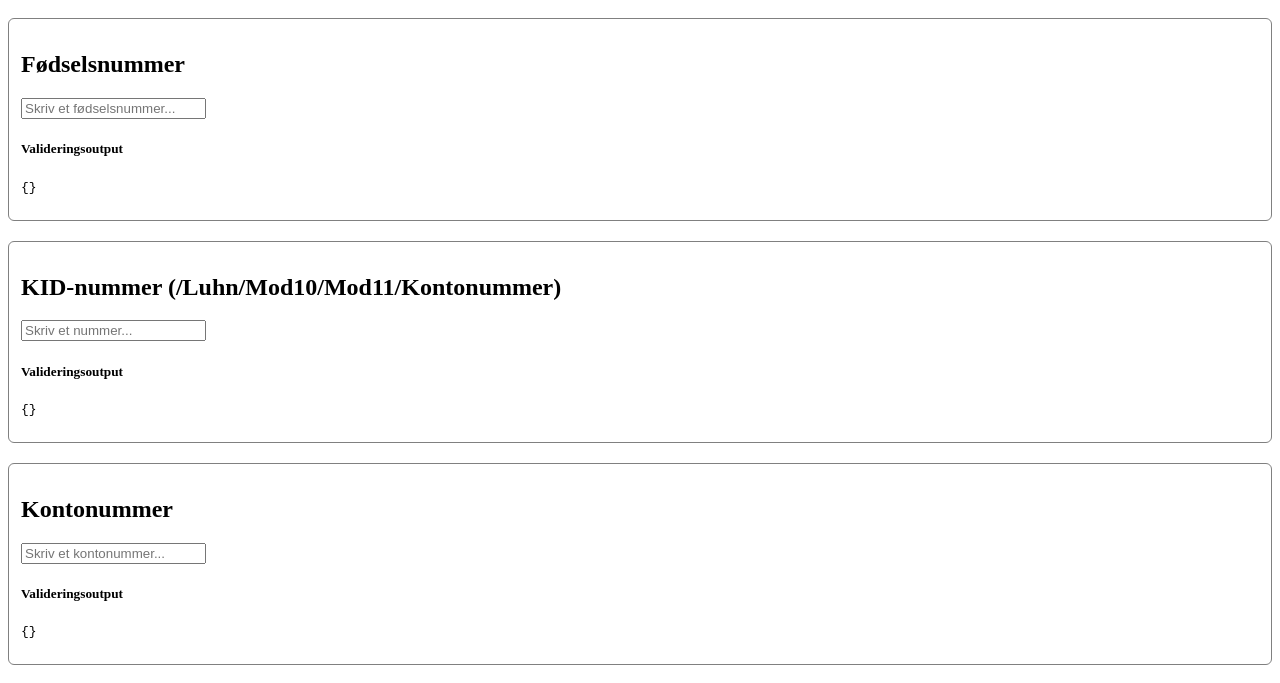
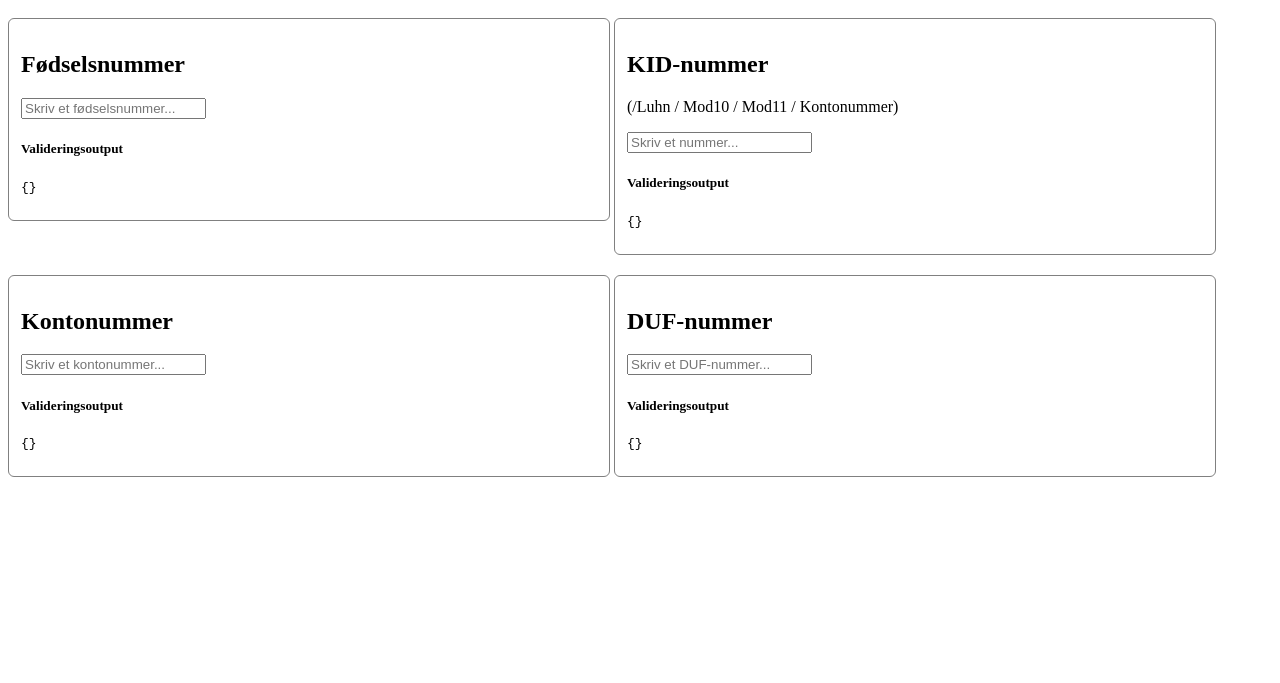
Before and after one commit to tonneask/norsk-nummer-validering, a plain HTML site: page docs/index.html in a window 1280 px wide. Shown: the part 48-731 px from the top of the page. Drawn offline with Linux system fonts and the light colour scheme.

Commit message:
Reponsive-ish layout of test page.

```diff
--- a/docs/index.html
+++ b/docs/index.html
@@ -6,6 +6,9 @@
         border-radius: 6px;
         padding: 12px;
         margin-bottom: 20px;
+        width: clamp(45vw, 45ch, 90vw);
+        display: inline-block;
+        vertical-align: top;
     }
 </style>
 
@@ -38,7 +41,8 @@
 <script src="mod1011.js"></script>
 
 <section>
-    <h2>KID-nummer (/Luhn/Mod10/Mod11/Kontonummer)</h2>
+    <h2>KID-nummer</h2>
+    <p>(/Luhn / Mod10 / Mod11 / Kontonummer)</p>
 
     <input
         placeholder="Skriv et nummer..."
```
